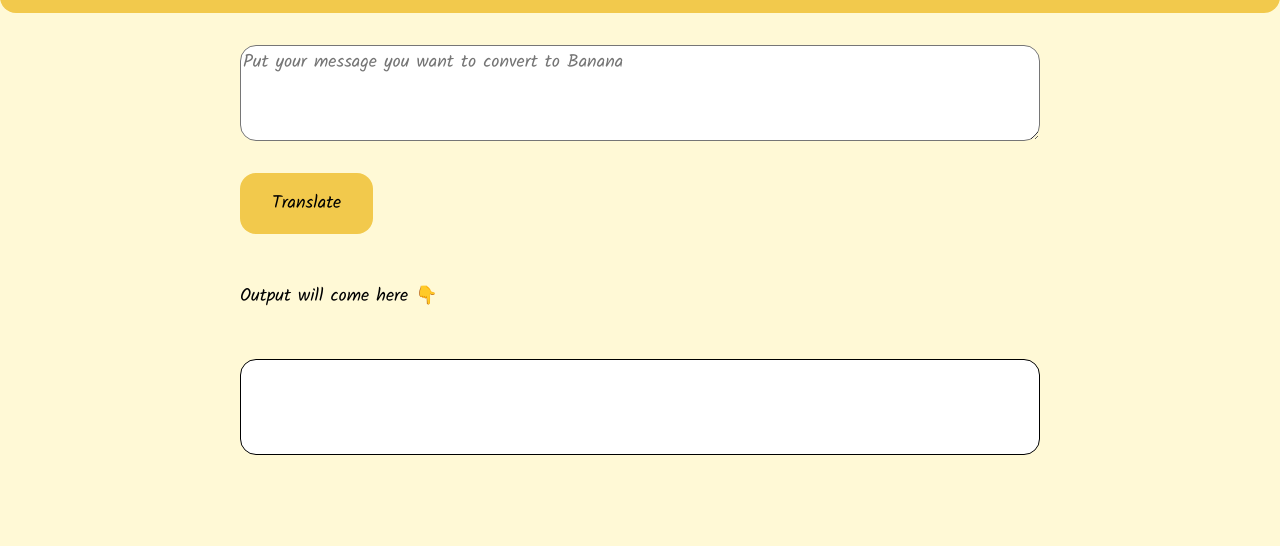
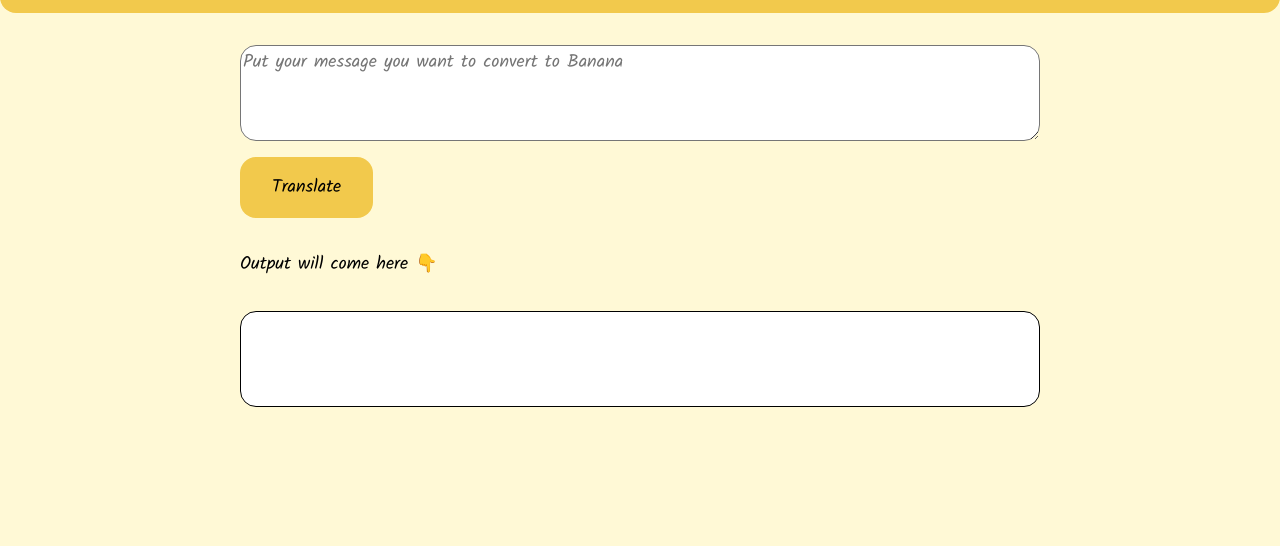
Before and after one commit to kunal-jain-5/banana-translate, a plain HTML site: page index.html in a window 1280 px wide. Shown: the part 115-661 px from the top of the page. Drawn offline with Linux system fonts and the light colour scheme.

Commit message:
Update style.css

```diff
--- a/style.css
+++ b/style.css
@@ -29,12 +29,12 @@ main {
 button {
     background-color: var(--primary);
     border: none;
-    margin-top: 2rem;
+    margin-top: 1rem;
     padding: 1rem 2rem;
     font-family: inherit;
     font-size: large;
     border-radius: 1rem;
-    margin-bottom: 2rem;
+    margin-bottom: 1rem;
 }
 
 #output {
@@ -43,7 +43,7 @@ button {
     height: 12vh;
     width: 100%;
     border-radius: 1rem;
-    margin-top: 2rem;
+    margin-top: 1rem;
     background-color: white;
 }
 
```
